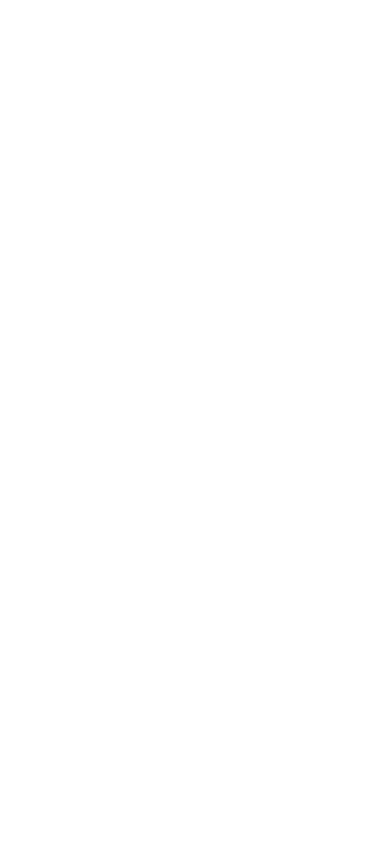
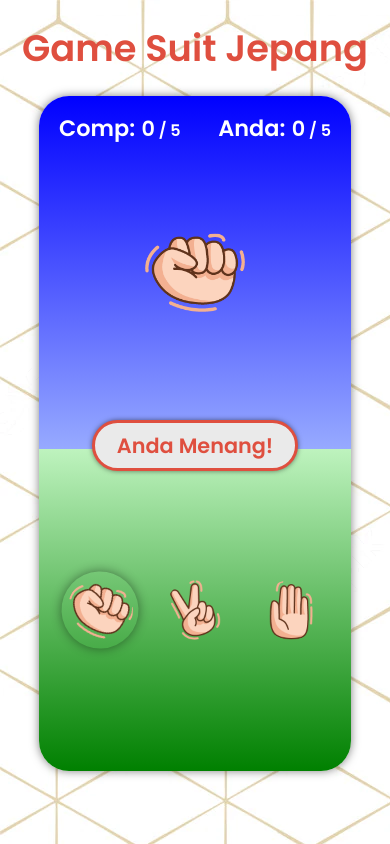
Before and after one commit to NaufalFiraas/Game-Suit-Jepang, a plain HTML site: page index.html in a window 390 px wide. Drawn offline with Linux system fonts and the light colour scheme.

Commit message:
menyelesaikan UI + responsive

```diff
--- a/index.html
+++ b/index.html
@@ -1,12 +1,42 @@
 <!DOCTYPE html>
 <html lang="en">
+
 <head>
     <meta charset="UTF-8">
     <meta http-equiv="X-UA-Compatible" content="IE=edge">
     <meta name="viewport" content="width=device-width, initial-scale=1.0">
+    <link rel="preconnect" href="https://fonts.googleapis.com">
+    <link rel="preconnect" href="https://fonts.gstatic.com" crossorigin>
+    <link href="https://fonts.googleapis.com/css2?family=Poppins:wght@400;600&display=swap" rel="stylesheet">
+    <link rel="stylesheet" href="css/main.css">
     <title>Game Suit Jepang</title>
 </head>
+
 <body>
+    <h1>Game Suit Jepang</h1>
+    <div class="container">
+        <div class="scores">
+            <div class="comp">
+                <p>Comp: </p>
+                <span id="comp-score">0</span><span> / 5</span>
+            </div>
+            <div class="user">
+                <p>Anda: </p>
+                <span id="user-score">0</span><span> / 5</span>
+            </div>
+        </div>
+        <div class="top">
+            <img src="img/batu.png" alt="">
+        </div>
+        <div class="middle">
+            <h3>Anda Menang!</h3>
+        </div>
+        <div class="bottom">
+            <img src="img/batu.png" alt="" class="active">
+            <img src="img/gunting.png" alt="">
+            <img src="img/kertas.png" alt="">
+        </div>
+    </div>
+</body>
 
-</body>
 </html>
--- /dev/null
+++ b/sass/_netral.scss
@@ -0,0 +1,4 @@
+* {
+    margin: 0;
+    padding: 0;
+}
--- /dev/null
+++ b/sass/_responsive.scss
@@ -0,0 +1,145 @@
+@media (max-width: 1085px) {
+    body {
+        .container {
+            .middle {
+                left: 33%;
+            }
+        }
+    }
+}
+
+@media (max-width: 900px) {
+    body {
+        .container {
+            .middle {
+                top: 49%;
+                left: 30%;
+                width: 250px;
+            }
+
+            .bottom {
+                img {
+                    width: 120px;
+                    height: 120px;
+                }
+            }
+        }
+    }
+}
+
+@media (max-width: 670px) {
+    body {
+        .container {
+            .scores {
+                .comp {
+                    p {
+                        font-size: 1.4rem;
+                    }
+
+                    span {
+                        font-size: 1rem;
+
+                        &#comp-score {
+                            font-size: 1.3rem;
+                        }
+                    }
+                }
+
+                .user {
+                    p {
+                        font-size: 1.4rem;
+                    }
+
+                    span {
+                        font-size: 1rem;
+
+                        &#user-score {
+                            font-size: 1.3rem;
+                        }
+                    }
+                }
+            }
+
+            .top {
+                img {
+                    width: 150px;
+                }
+            }
+
+            .middle {
+                left: 26%;
+                height: 55px;
+
+                h3 {
+                    font-size: 1.3rem;
+                }
+            }
+
+            .bottom {
+                img {
+                    width: 100px;
+                    height: 100px;
+                }
+            }
+        }
+    }
+}
+
+@media (max-width: 560px) {
+    body {
+        .container {
+            .middle {
+                top: 50%;
+                left: 22%;
+            }
+
+            .bottom {
+                img {
+                    width: 80px;
+                    height: 80px;
+                }
+            }
+        }
+    }
+}
+
+@media (max-width: 490px) {
+    body {
+        .container {
+            .top {
+                img {
+                    height: 100px;
+                    width: 100px;
+                }
+            }
+
+            .middle {
+                left: 13%;
+                top: 48%;
+            }
+
+            .bottom {
+                img {
+                    width: 60px;
+                    height: 60px;
+                }
+            }
+        }
+    }
+}
+
+@media (max-width: 391px) {
+    body {
+        h1 {
+            font-size: 2.3rem;
+        }
+
+        .container {
+            .middle {
+                height: 45px;
+                width: 200px;
+                left: 17%;
+            }
+        }
+    }
+}
--- /dev/null
+++ b/sass/_style.scss
@@ -0,0 +1,126 @@
+body {
+    background: url('../img/background.webp');
+    background-repeat: no-repeat;
+    margin-bottom: 20px;
+
+    h1 {
+        margin: 20px auto;
+        text-align: center;
+        font-size: 2.5rem;
+        font-family: 'Poppins', sans-serif;
+        font-weight: 600;
+        color: rgb(223, 79, 63);
+    }
+
+    .container {
+        position: relative;
+        width: 80vw;
+        margin: auto;
+        display: flex;
+        flex-direction: column;
+        min-height: 80vh;
+        box-shadow: 0px 0px 10px #00000080;
+        border-radius: 30px;
+
+        .scores {
+            position: absolute;
+            width: 100%;
+            border-radius: 30px;
+            display: flex;
+            justify-content: space-between;
+            padding: 10px 20px;
+            box-sizing: border-box;
+            font-size: 1.7rem;
+            font-weight: 600;
+            font-family: 'Poppins';
+            color: white;
+
+            .comp {
+                p {
+                    display: inline-block;
+                }
+
+                span {
+                    font-size: 1.3rem;
+
+                    &#comp-score {
+                        font-size: 1.7rem;
+                    }
+                }
+            }
+
+            .user {
+                p {
+                    display: inline-block;
+                }
+
+                span {
+                    font-size: 1.2rem;
+
+                    &#user-score {
+                        font-size: 1.7rem;
+                    }
+                }
+            }
+        }
+
+        .top {
+            flex: 1;
+            display: flex;
+            justify-content: center;
+            align-items: center;
+            background: linear-gradient(to bottom, blue, rgb(151, 170, 255));
+            border-top-left-radius: 30px;
+            border-top-right-radius: 30px;
+        }
+
+        .middle {
+            display: flex;
+            position: absolute;
+            top: 46%;
+            left: 37%;
+            height: 60px;
+            width: 300px;
+            border-radius: 30px;
+            box-shadow: 0 0 5px #00000080;
+            border: 3px solid rgb(223, 79, 63);
+            background-color: #eaeaea;
+
+            h3 {
+                font-size: 1.5rem;
+                margin: auto;
+                font-family: 'Poppins';
+                color: rgb(223, 79, 63);
+            }
+        }
+
+        .bottom {
+            flex: 1;
+            display: flex;
+            justify-content: space-evenly;
+            align-items: center;
+            background: linear-gradient(to bottom, rgb(190, 243, 190), green);
+            border-bottom-left-radius: 30px;
+            border-bottom-right-radius: 30px;
+
+            img {
+                cursor: pointer;
+                width: 150px;
+                height: 150px;
+                transition: all 0.2s ease;
+                border-radius: 50%;
+                padding: 5px;
+
+                &:hover {
+                    transform: scale(1.1) rotateZ(20deg);
+                    box-shadow: 0 0 10px #00000070;
+                }
+
+                &.active {
+                    transform: scale(1.1) rotateZ(20deg);
+                    box-shadow: 0 0 10px #00000070;
+                }
+            }
+        }
+    }
+}
--- a/sass/main.scss
+++ b/sass/main.scss
@@ -0,0 +1,3 @@
+@use 'netral';
+@use 'style';
+@use 'responsive';
```
Also changed, not shown: css/main.css, img/background.webp (added), img/batu.png (added), img/gunting.png (added), img/kertas.png (added), 1 other file.
